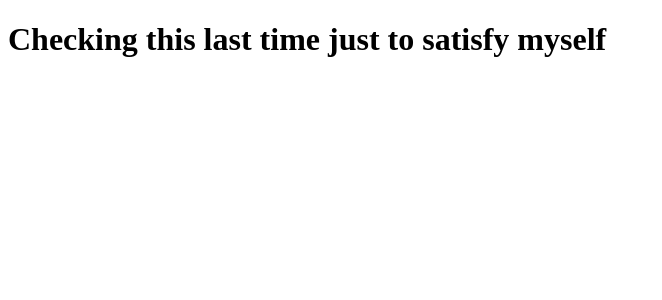
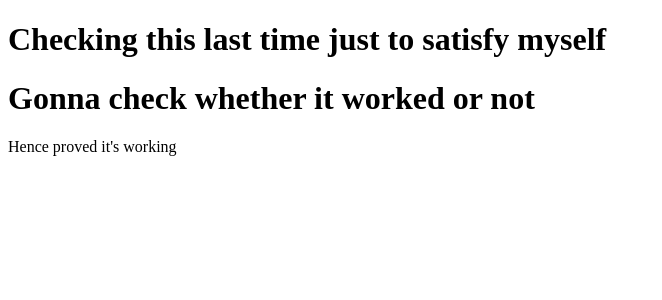
Before and after one commit to ArfaMunam47/chai-aur-react, a React (Vite) app in the folder vitereact/: page / in a window 1280 px wide. Shown: the top 300 px of the page, without its empty margins (0-662 px from the left). Built offline with nearby package versions, Linux system fonts and the light colour scheme.

Commit message:
3rd video Done

```diff
--- a/vitereact/src/App.jsx
+++ b/vitereact/src/App.jsx
@@ -1,5 +1,5 @@
 
-import New from './new'
+import New from './New.jsx'
 function App() {
   return (
 <New />
--- a/vitereact/src/New.jsx
+++ b/vitereact/src/New.jsx
@@ -1,5 +1,5 @@
 
-import Check from './check'
+import Check from './Check'
 function New(){
     return(
         <Check />
--- a/vitereact/src/main.jsx
+++ b/vitereact/src/main.jsx
@@ -4,6 +4,9 @@ import App from './App.jsx'
 
 createRoot(document.getElementById('root')).render(
   <StrictMode>
+   <>
     <App />
+    <h1>Gonna check whether it worked or not</h1>
+    <p>Hence proved it's working</p></>
   </StrictMode>,
 )
```
Also changed, not shown: 1 other file (tests, documents, lock files or other folders).
